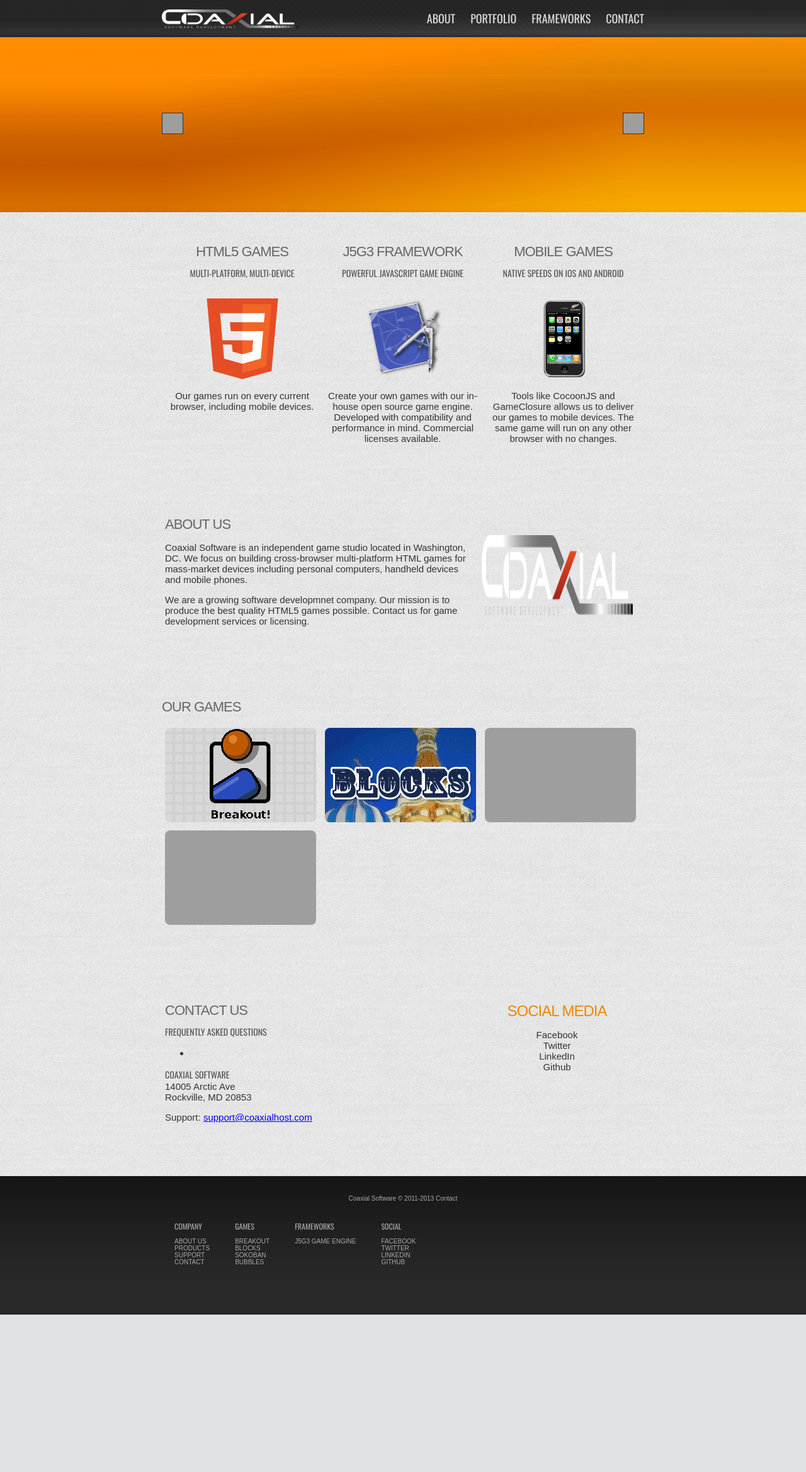
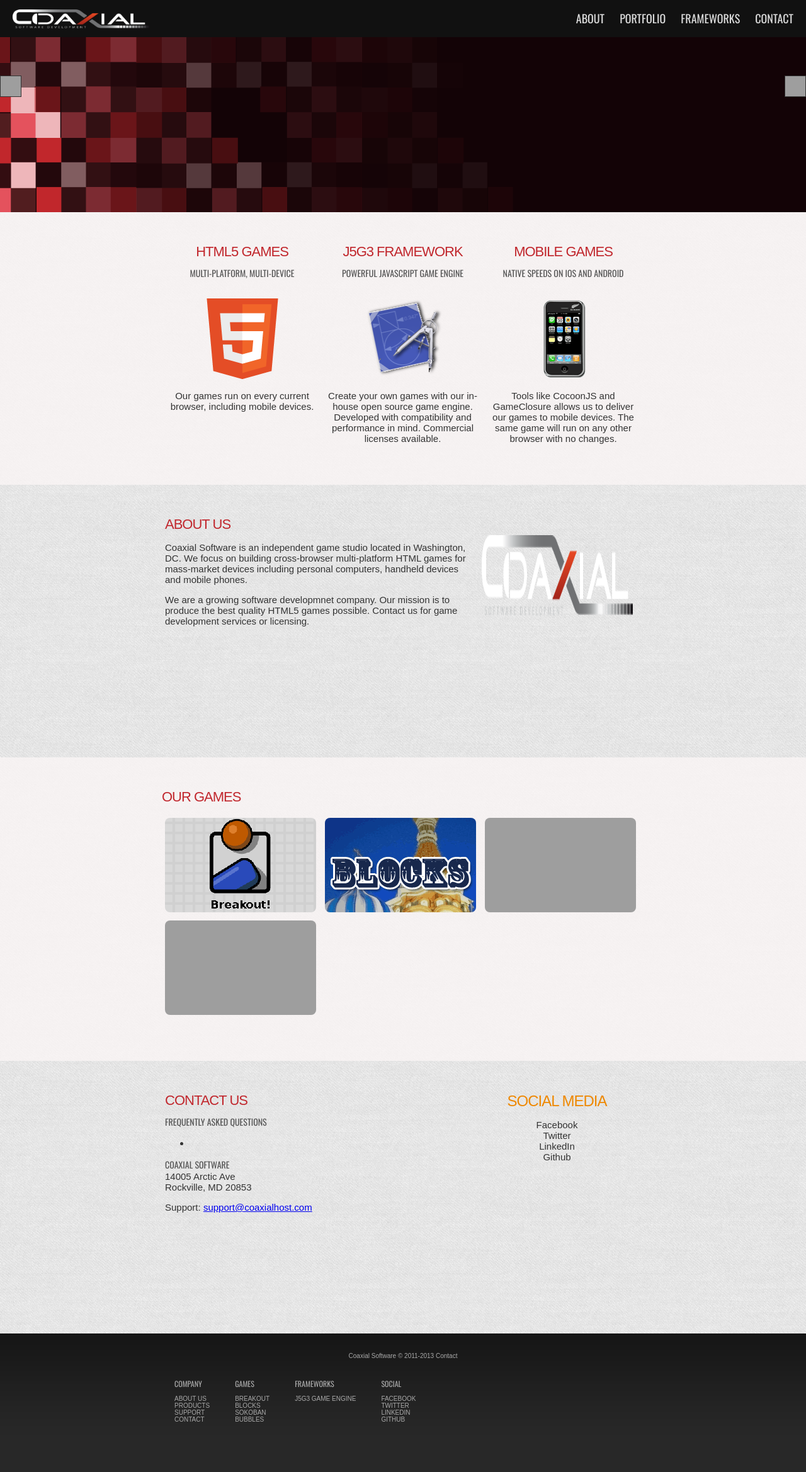
Before and after one commit to coaxialsoftware/coaxialsoftware.com, a PHP site: page / in a window 1280 px wide. Shown: the whole page at 63% size. Before the commit the page ends 2088 px from the top, so only its background shows below. Run offline with PHP 8.4, Linux system fonts and the light colour scheme; grey boxes are pictures that could not be loaded.

Commit message:
Added New Banner

```diff
--- a/css/styles.css
+++ b/css/styles.css
@@ -6,18 +6,20 @@ body {
 h2, h3, h4 { margin: 0; padding: 0; }
 
 header {
-	position: relative;
-	width: 766px; height: 59px;
-	background: url(../images/header-nav-bg.png) center top no-repeat;
-	margin: 0 auto;
+	top: 0; left: 0; right: 0;
+	height: 59px;
 	z-index: 100;
+	background-color: #111;
+	position: fixed;
 }
 
 header > nav {
 	display: block;
+	margin: 0 20px;
+}
+
+header > nav > ul {
 	float: right; text-align: right;
-}
-header > nav > ul {
 	margin: 0; padding: 0;
 }
 header > nav > ul > li {
@@ -25,7 +27,7 @@ header > nav > ul > li {
 	font-size: 18px; font-family: 'Oswald', sans-serif;
 	list-style-type: none;
 }
-header > nav a {
+header > nav > ul a {
 	color: #ddd; text-decoration: none; text-transform: uppercase;
 	margin-left: 20px;line-height: 59px;
 }
@@ -34,21 +36,20 @@ header > nav > ul > li > ul {
 	position: absolute; display: none; background: #eee;
 	list-style-type: none; padding: 15px; margin: 0;
 	text-align: left; border: 1px solid #333;
-	opacity: 0;
-	transition: opacity 1s;
+	opacity: 0; transition: opacity 1s;
 }
 header > nav > ul > li > ul > li > a {
 	line-height: 32px; color: #333; margin: 0;
 }
 header > nav > ul > li:hover > ul { display: block; opacity: 1; }
 
-#left { background: url(../images/left-bg.png); position: absolute; width: 50%; height: 337px; }
-#right { background: url(../images/right-bg.png); position: absolute; right: 0; height: 337px; width: 50%; }
-
 #logo > img { height: 30px; margin-top: 15px;  }
 #logo { font-size: 35px; text-decoration: none; line-height: 60px; color: #eee; }
 
-#banner { position: relative; background: url(../images/banner-bg.png); height: 278px; width: 766px; margin: 0 auto; }
+#banner {
+	background: url(../images/coaxial-bg.png) center no-repeat;
+	margin-top: 59px; height: 278px;
+}
 #banner > canvas { width: 100%; height: 278px; background: none; }
 
 #left-arrow {
@@ -65,13 +66,15 @@ header > nav > ul > li:hover > ul { display: block; opacity: 1; }
 	border: 1px solid #333;
 }
 
-#content { width: 766px; margin: 20px auto; color: #333; min-height: 300px; }
+#content { margin: 0 auto; color: #333; }
 #content h2 {
-	font-family: 'Arial', Helvetica, sans-serif; font-size: 22px; text-transform: uppercase; color: #666;
+	font-family: 'Arial', Helvetica, sans-serif; font-size: 22px;
+	text-transform: uppercase; color: #c1272d;
 	letter-spacing: -1px; font-weight: 400; margin-bottom: 10px;
 }
 #content h3 {
-	font-family: 'Arial', Helvetica, sans-serif; font-size: 24px; text-transform: uppercase; color: #e80;
+	font-family: 'Arial', Helvetica, sans-serif; font-size: 24px;
+	text-transform: uppercase; color: #e80;
 	letter-spacing: -1px; font-weight: 400; margin-bottom: 10px;
 }
 
@@ -80,7 +83,9 @@ header > nav > ul > li:hover > ul { display: block; opacity: 1; }
 	color: #565656; text-transform: uppercase; font-weight: normal;
 }
 
-#content section { margin-top: 50px; padding-bottom: 50px; }
+#content > section { min-height: 333px; padding-top: 50px; padding-bottom: 50px; }
+#content > section:nth-child(odd) { background-color: rgba(250, 245, 245, 0.8); }
+#content > section > div { width: 766px; margin: 0 auto; }
 
 #news { list-style: none; padding: 0; }
 
--- a/index.html
+++ b/index.html
@@ -25,8 +25,6 @@
 </head>
 <body>
 
-<div id="left"></div><div id="right"></div>
-
 <header>
 	<nav>
 		<ul>
@@ -37,18 +35,21 @@
 			<li><a href="http://giancarlo.github.io/mice.js">Mice.js</a></li>
 		</ul></li>
 		<li><a href="#contact">Contact</a></li>
+		</ul>
+		<a id="logo" href="javascript: window.scrollTo(0, 0)"><img src="images/logo.png" /></a>
 	</nav>
-	<a id="logo" href="index.php"><img src="images/logo.png" /></a>
 </header>
 
 <div id="banner">
+	<div id="slides">
 		<a href="javascript:" id="left-arrow"/></a>
 		<a href="javascript:" id="right-arrow"/></a>
-	<canvas id="screen"></canvas>
+	</div>
 </div>
 
 <div id="content">
 	<section>
+		<div>
 			<div class="column">
 				<h2>HTML5 Games</h2>
 				<h4>Multi-platform, Multi-device</h4>
@@ -76,9 +77,11 @@
 				</p>
 			</div>
 			<div class="clear"></div>
+		</div>
 	</section>
 
 	<section>
+	<div>
 		<div class="column2">
 			<h2><a name="about">About Us</a></h2>
 			<p>
@@ -94,9 +97,11 @@
 			<img src="images/logo.png" style="width: 240px;"/>
 		</div>
 		<div class="clear"></div>
+	</div>
 	</section>
 
 	<section>
+	<div>
 		<h2><a name="portfolio">Our Games</a></h2>
 		<ul class="portfolio">
 		<li>
@@ -116,9 +121,11 @@
 			</a>
 		</li>
 		<div class="clear"></div>
+	</div>
 	</section>
 
 	<section>
+	<div>
 		<div class="column2">
 			<h2><a name="contact">Contact Us</a></h2>
 			<h4>Frequently Asked Questions</h4>
@@ -143,6 +150,7 @@
 			<li><img src="" />Github</li>
 		</div>
 		<div class="clear"></div>
+	</div>
 	</section>
 </div>
 
```
Also changed, not shown: images/coaxial-bg.png (added). Lines whose indentation alone changed are shown as unchanged.
